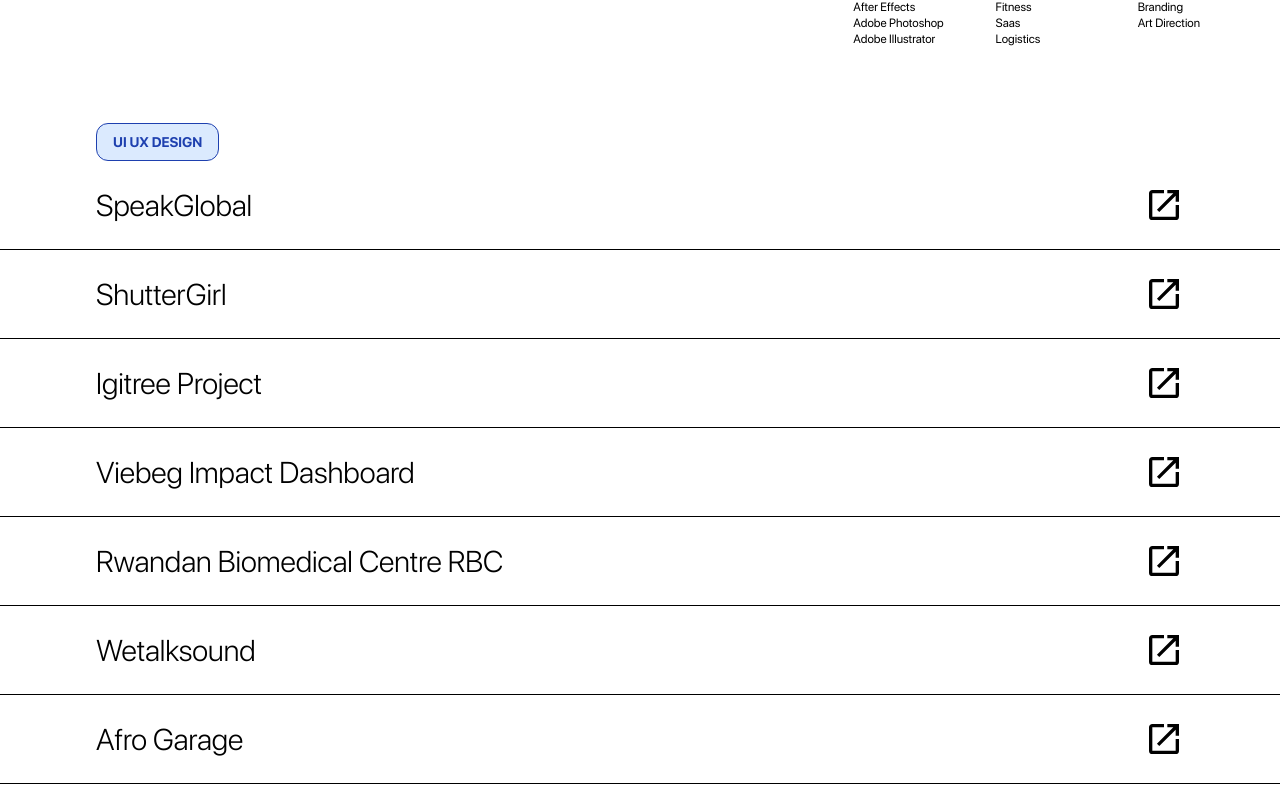
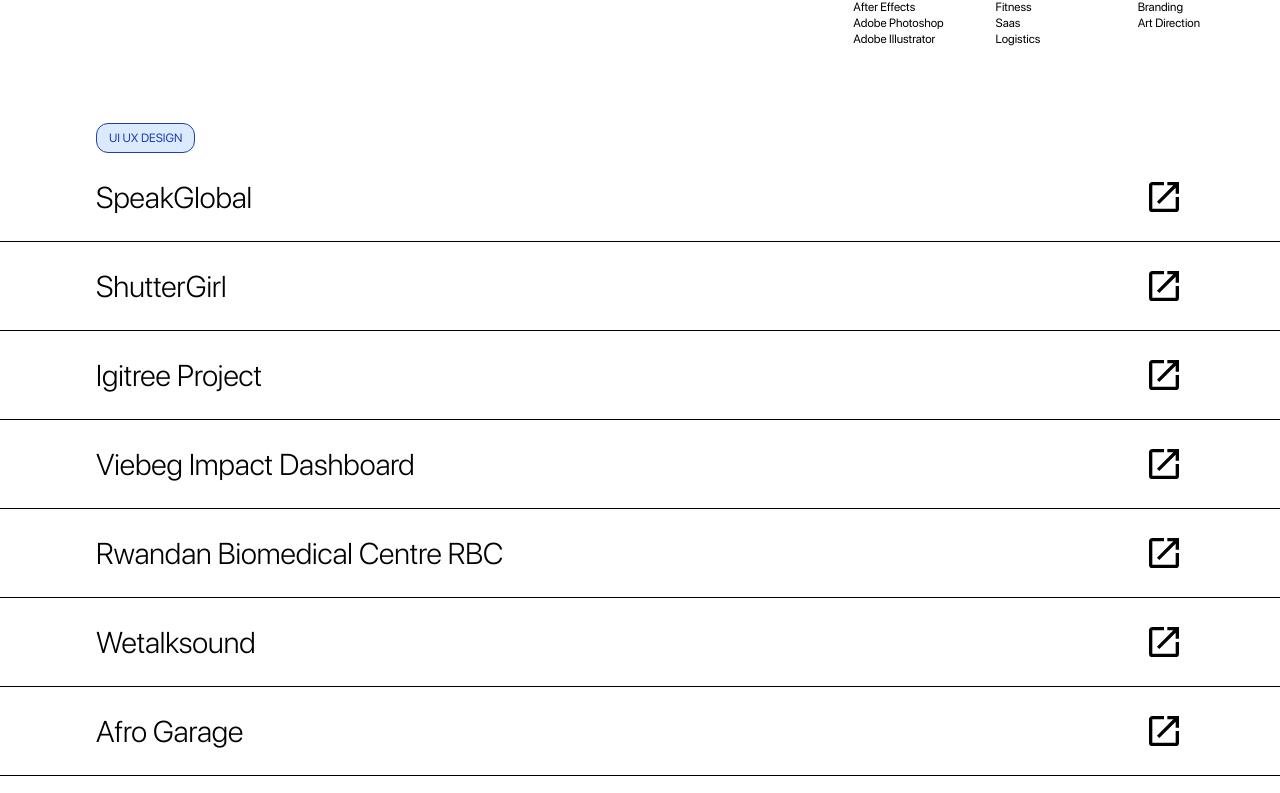
Before and after one commit to bankoledunsin/Dunsin-Bankole-Portfolio, a React (Vite) app: page / in a window 1280 px wide. Shown: the part 1627-2420 px from the top of the page. Built offline with nearby package versions, Linux system fonts and the light colour scheme.

Commit message:
style: make smaller

```diff
--- a/src/components/ProjectsSection.jsx
+++ b/src/components/ProjectsSection.jsx
@@ -49,7 +49,7 @@ const ProjectsSection = () => {
               {project.tags.map((tag, tagIdx) => (
                 <span
                   key={tagIdx}
-                  className={`border py-2 px-4 rounded-xl text-xs md:text-sm font-semibold uppercase ${PROJECT_TAG_COLORS[tag]}`}
+                  className={`border py-1.5 px-3 rounded-xl text-[10px] md:text-xs font-medium uppercase ${PROJECT_TAG_COLORS[tag]}`}
                 >
                   {tag}
                 </span>
```
